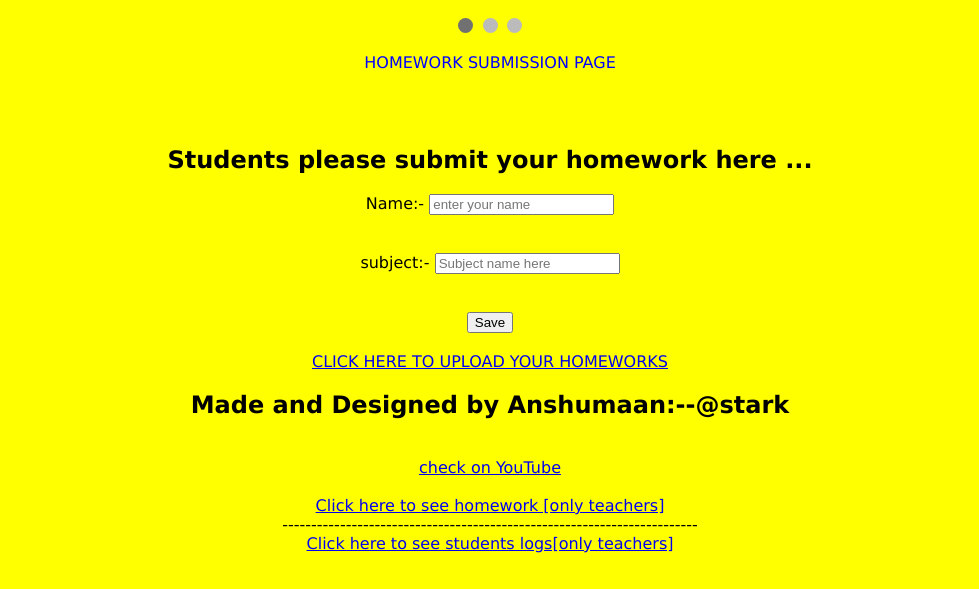
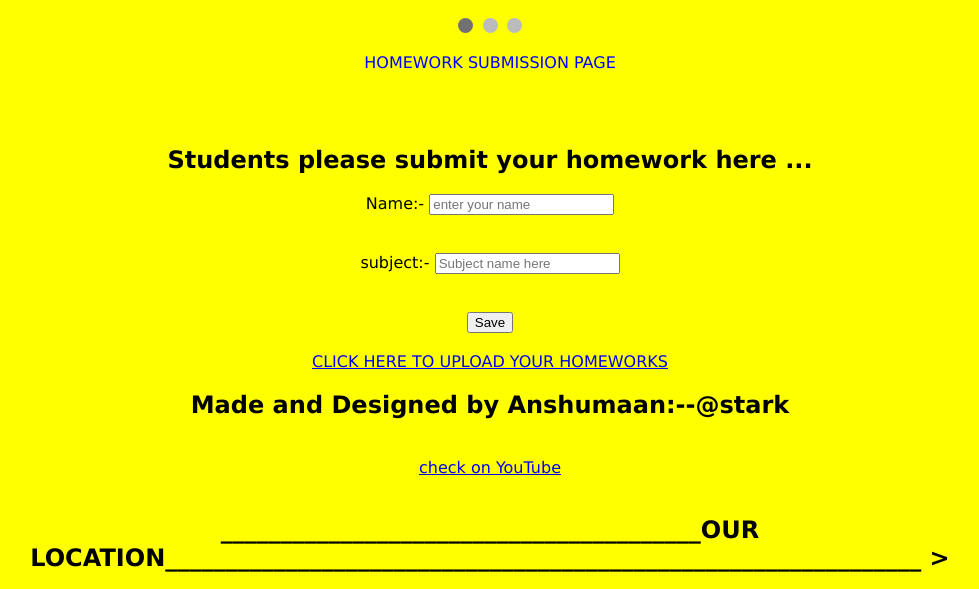
Before and after one commit to stark136/cchs, a Django app: page / in a window 1280 px wide. Shown: the part 430-1019 px from the top of the page, without its empty margins (150-1129 px from the left). Before the commit the page ends 983 px from the top, so only its background shows below. Run offline with Django 3.2, Linux system fonts and the light colour scheme.

Commit message:
Update home.html

```diff
--- a/templates/home.html
+++ b/templates/home.html
@@ -224,7 +224,15 @@ function showSlides() {
 <a href="https://youtube.com/channel/UCQQm-n6X2750raKsZ1j6Svw">check on YouTube</a>
 <BR>
 <BR>
-  <CENTER>
+  <h2>________________________________________OUR LOCATION_______________________________________________________________ ></h2>
+  <div>
+    <center>
+    <iframe src="https://www.google.com/maps/embed?pb=!1m18!1m12!1m3!1d769.4613033845037!2d85.15250532201787!3d25.61001781907011!2m3!1f0!2f0!3f0!3m2!1i1024!2i768!4f13.1!3m3!1m2!1s0x39ed58f4780947ab%3A0x3242751c04650794!2sChrist%20Church%20High%20School!5e1!3m2!1sen!2sin!4v1625917835646!5m2!1sen!2sin" width="600" height="450" style="border:0;" allowfullscreen="" loading="lazy"></iframe>
+  </div>
+   <h2>________________________________________OUR LOCATION_______________________________________________________________ ></h2>
+   <BR>
+     <BR>
+   <CENTER>
 <a href="https://stark1367.pythonanywhere.com/admin/">Click here to see homework [only teachers]</a>
 <BR>
 <Center>
```
